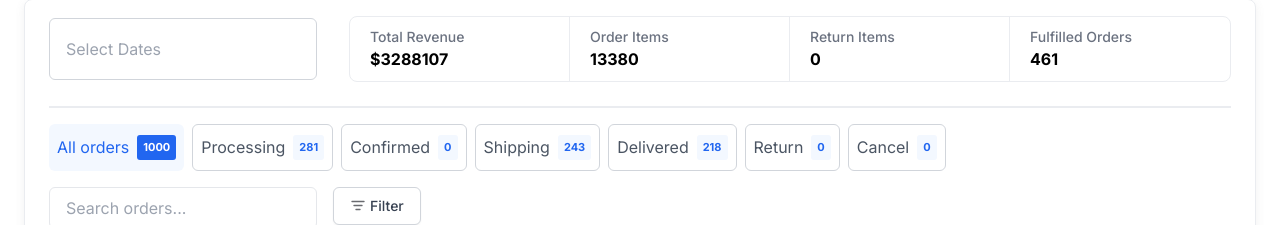
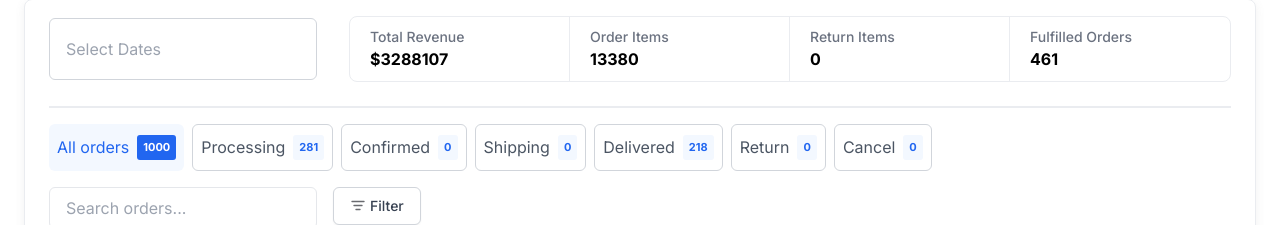
Before and after one commit to tanmoypaul1005/qzency, a Next.js app: page / in a window 1280 px wide. Shown: the part 148-373 px from the top of the page. Built offline with nearby package versions, Linux system fonts and the light colour scheme.

Commit message:
refactor: Update Filters component to use ordersList from order store for filtering

```diff
--- a/app/components/filter/Filters.js
+++ b/app/components/filter/Filters.js
@@ -8,11 +8,13 @@ import ordersData from "../../../data/orders.json";
 import { useOrderStore } from '@/store/ordersStore';
 
 const Filters = () => {
-    const { ordersList, setOrderList } = useOrderStore();
+
+    const {selectDate, ordersList, setOrderList } = useOrderStore();
+    console.log("ordersList",ordersList)
 
     // Initialize state with an empty array to prevent mismatches
     const [filters, setFilters] = useState([
-        { label: 'All orders', count: 0, active: true },
+        { label: 'All orders', count:ordersList?.length?? 0 , active: true },
         { label: 'Processing', count: 0, active: false },
         { label: 'Confirmed', count: 0, active: false },
         { label: 'Shipping', count: 0, active: false },
@@ -30,23 +32,18 @@ const Filters = () => {
         'Cancel': 'Cancel'
     };
 
-    // Use useEffect to ensure this runs only on the client side
+
     useEffect(() => {
-        const newFilters = filters.map(filter => ({ ...filter })); // Create a copy
-
-        ordersList?.forEach(order => {
-            newFilters[0].count++; // Increment 'All orders' count
-            const status = order.status;
-            if (statusMap[status]) {
-                const filter = newFilters.find(f => f.label === statusMap[status]);
-                if (filter) {
-                    filter.count++;
-                }
-            }
-        });
-
-        setFilters(newFilters);
-    }, [ordersList]); // Empty dependency array ensures this runs only once on mount
+        setFilters([
+            { label: 'All orders', count:ordersList?.length?? 0 , active: true },
+            { label: 'Processing', count: ordersList?.filter((i)=>i?.status===statusMap.Processing)?.length ?? 0, active: false },
+            { label: 'Confirmed', count: ordersList?.filter((i)=>i?.status===statusMap.Confirmed)?.length ?? 0, active: false },
+            { label: 'Shipping', count: ordersList?.filter((i)=>i?.status===statusMap?.Shipped)?.length ?? 0, active: false },
+            { label: 'Delivered', count: ordersList?.filter((i)=>i?.status===statusMap.Delivered)?.length ?? 0, active: false },
+            { label: 'Return', count: ordersList?.filter((i)=>i?.status===statusMap.Refunded)?.length ?? 0, active: false },
+            { label: 'Cancel', count: ordersList?.filter((i)=>i?.status===statusMap.Cancel)?.length ?? 0, active: false },
+        ])
+    }, [ordersList,selectDate]); // Empty dependency array ensures this runs only once on mount
 
     const handleFilterClick = (label) => {
         const updatedFilters = filters.map(filter => ({
```
